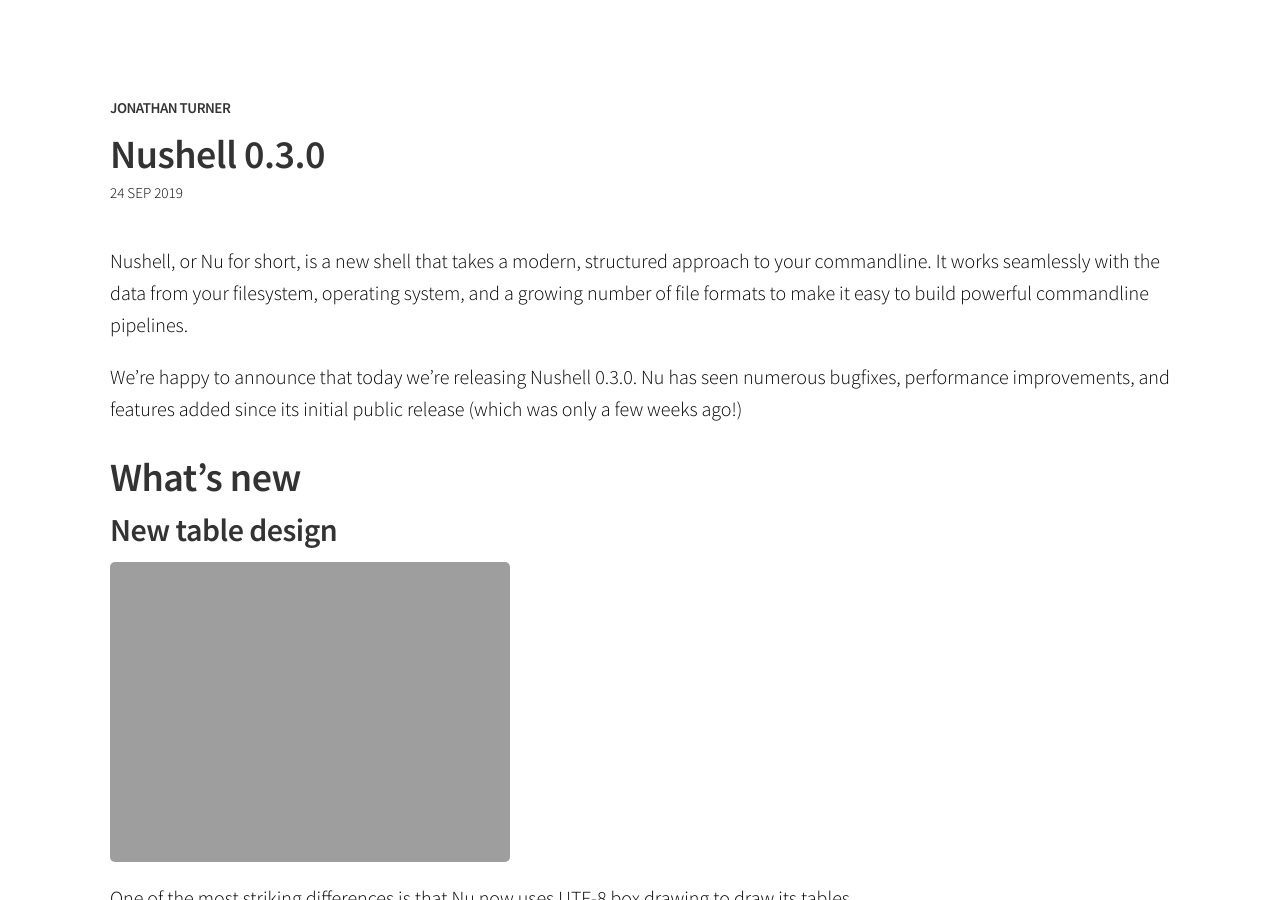
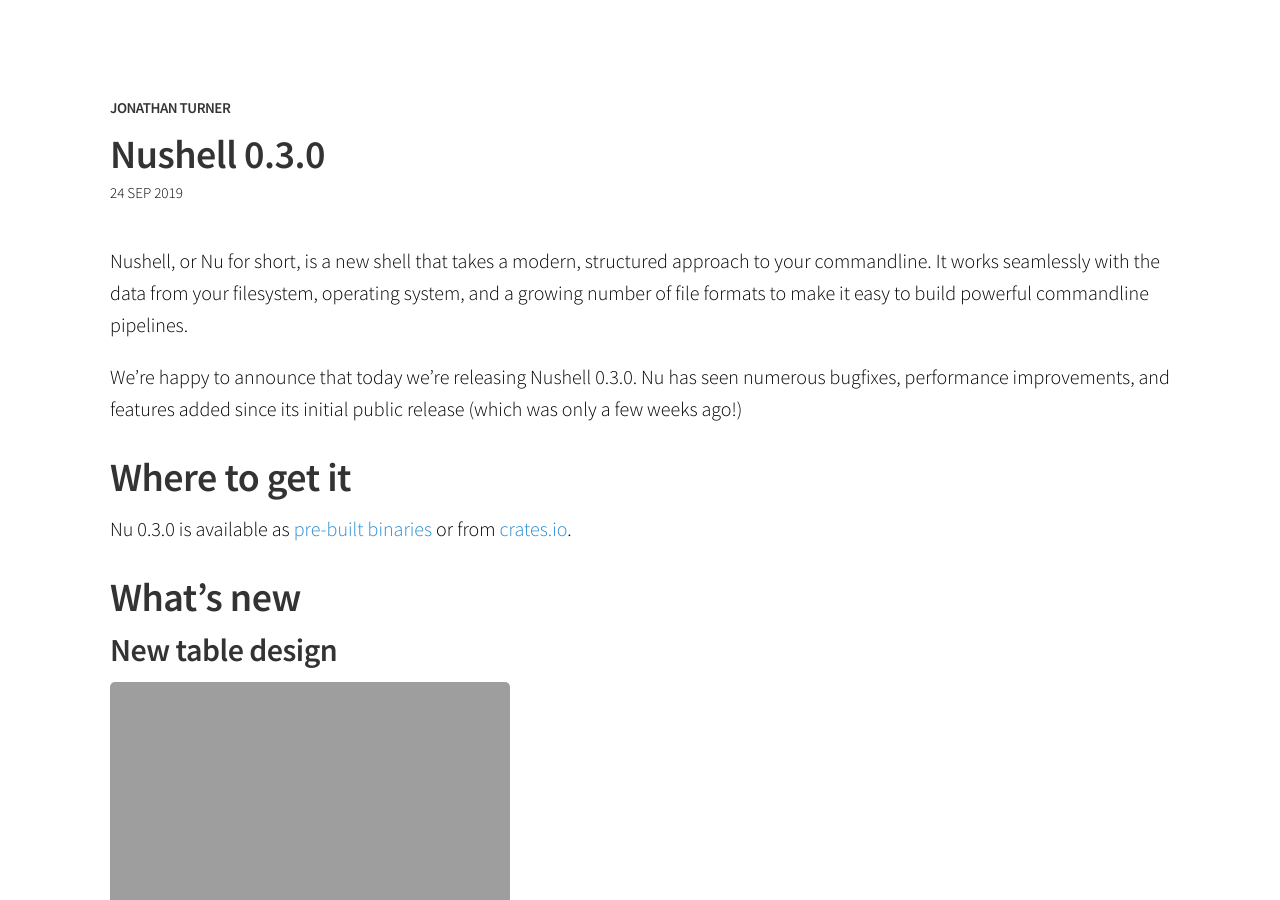
Before and after one commit to sophiajt/jntrnr.github.io, a Jekyll site: the page built from _posts/2019-09-24-nushell_0_3_0.md, in a window 1280 px wide and 900 px high. Built offline with Jekyll 4.4.1, drawn with Linux system fonts in a browser that asks for light colours.

Commit message:
Update 0.3.0 post

```diff
--- a/_posts/2019-09-24-nushell_0_3_0.md
+++ b/_posts/2019-09-24-nushell_0_3_0.md
@@ -5,6 +5,10 @@
 Nushell, or Nu for short, is a new shell that takes a modern, structured approach to your commandline. It works seamlessly with the data from your filesystem, operating system, and a growing number of file formats to make it easy to build powerful commandline pipelines.
 
 We're happy to announce that today we're releasing Nushell 0.3.0. Nu has seen numerous bugfixes, performance improvements, and features added since its initial public release (which was only a few weeks ago!)
+
+# Where to get it
+
+Nu 0.3.0 is available as [pre-built binaries](https://github.com/nushell/nushell/releases/tag/0.3.0) or from [crates.io](https://crates.io/crates/nu).
 
 # What's new
 
```
